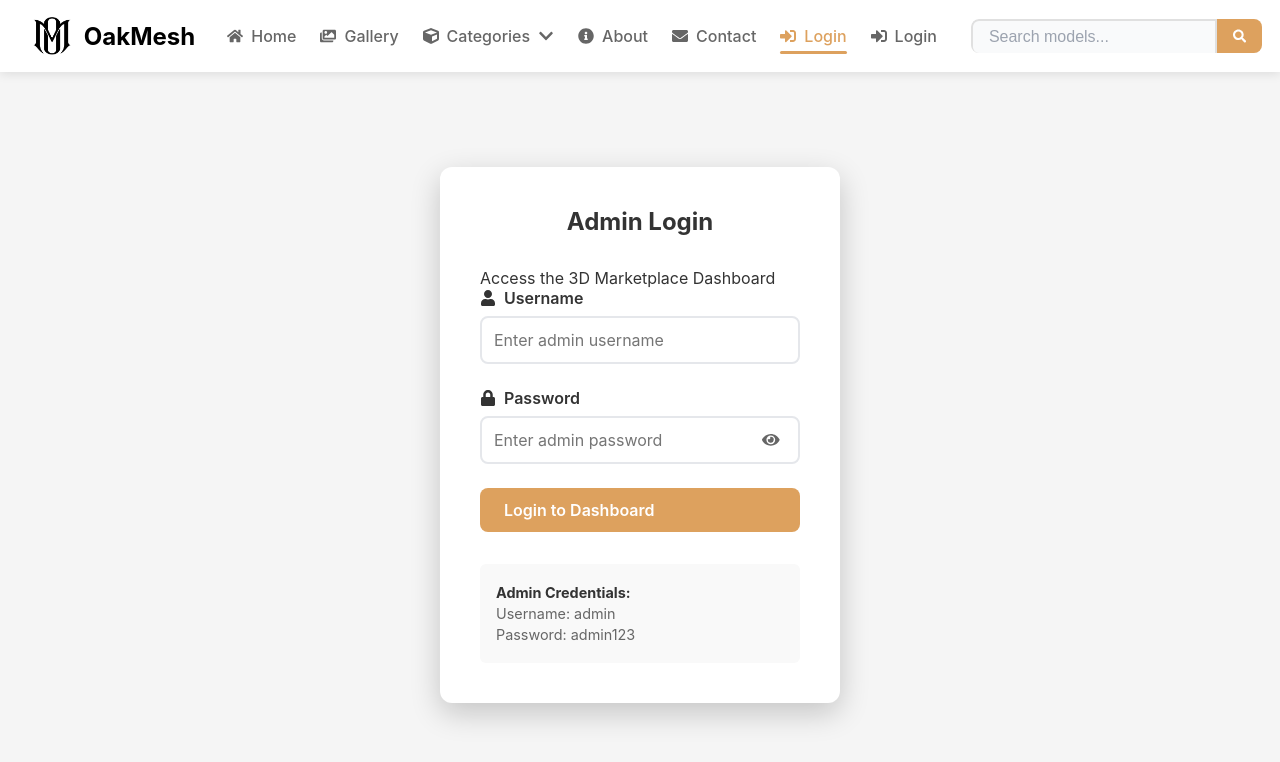
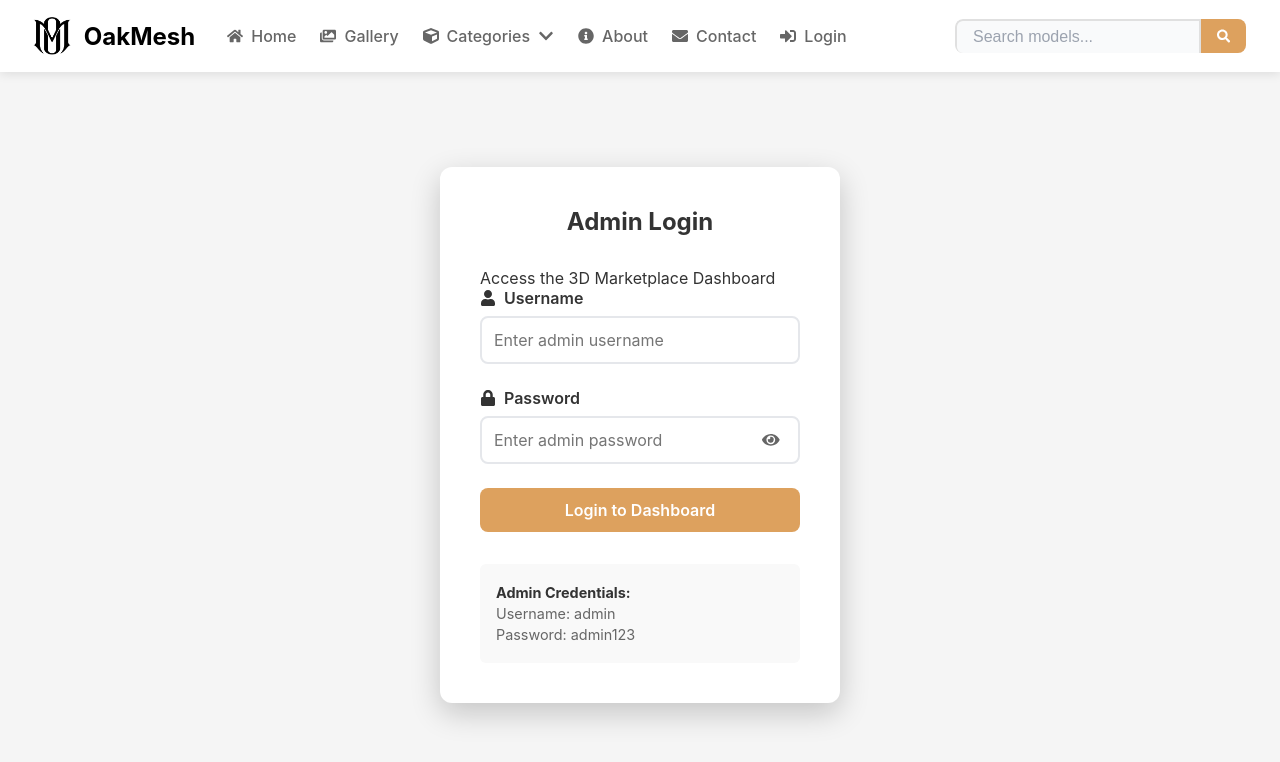
Before and after one commit to iMex-1/3d-hustle, a React (Vite) app: page / in a window 1280 px wide. Both pictures are taken after a click on the link "Login". Shown: the top 762 px of the page. Built offline with nearby package versions, Linux system fonts and the light colour scheme.

Commit message:
moore fixes

```diff
--- a/src/components/Navigation.jsx
+++ b/src/components/Navigation.jsx
@@ -94,13 +94,6 @@ function Navigation({ currentPage, onNavigate, user, onLogout, onSearch }) {
                             <a onClick={() => handleNavClick('admin')}><FaUserShield /> Dashboard</a>
                         </li>
                     )}
-                    {!user && (
-                        <li className={currentPage === 'login' ? 'active' : ''}>
-                            <a onClick={() => handleNavClick('login')}><FaSignInAlt /> Login</a>
-                        </li>
-                    )}
-
-                    {/* Mobile Auth */}
                     <li className="mobile-auth-item">
                         {user ? (
                             <a onClick={() => { onLogout(); setMobileMenuOpen(false); }}>
--- a/src/styles/admin.css
+++ b/src/styles/admin.css
@@ -30,6 +30,7 @@
 .btn-add-object {
     display: flex;
     align-items: center;
+    justify-content: center;
     gap: 0.75rem;
     padding: 1rem 2rem;
     background: #dda15e;
@@ -192,6 +193,7 @@
 .btn-delete {
     display: flex;
     align-items: center;
+    justify-content: center;
     gap: 0.5rem;
     padding: 0.5rem 1rem;
     border: none;
@@ -411,6 +413,9 @@
     font-weight: 600;
     cursor: pointer;
     transition: all 0.3s;
+    display: flex;
+    align-items: center;
+    justify-content: center;
 }
 
 .btn-set-primary {
@@ -474,6 +479,7 @@
 .btn-submit {
     display: flex;
     align-items: center;
+    justify-content: center;
     gap: 0.5rem;
     padding: 0.75rem 1.5rem;
     border: none;
@@ -575,6 +581,7 @@
     transition: all 0.3s;
     display: flex;
     align-items: center;
+    justify-content: center;
     gap: 0.5rem;
     text-align: center;
 }
--- a/src/styles/auth.css
+++ b/src/styles/auth.css
@@ -65,6 +65,10 @@
     font-weight: 600;
     cursor: pointer;
     transition: background 0.3s;
+    display: flex;
+    align-items: center;
+    justify-content: center;
+    text-align: center;
 }
 
 .btn-submit:hover {
```
